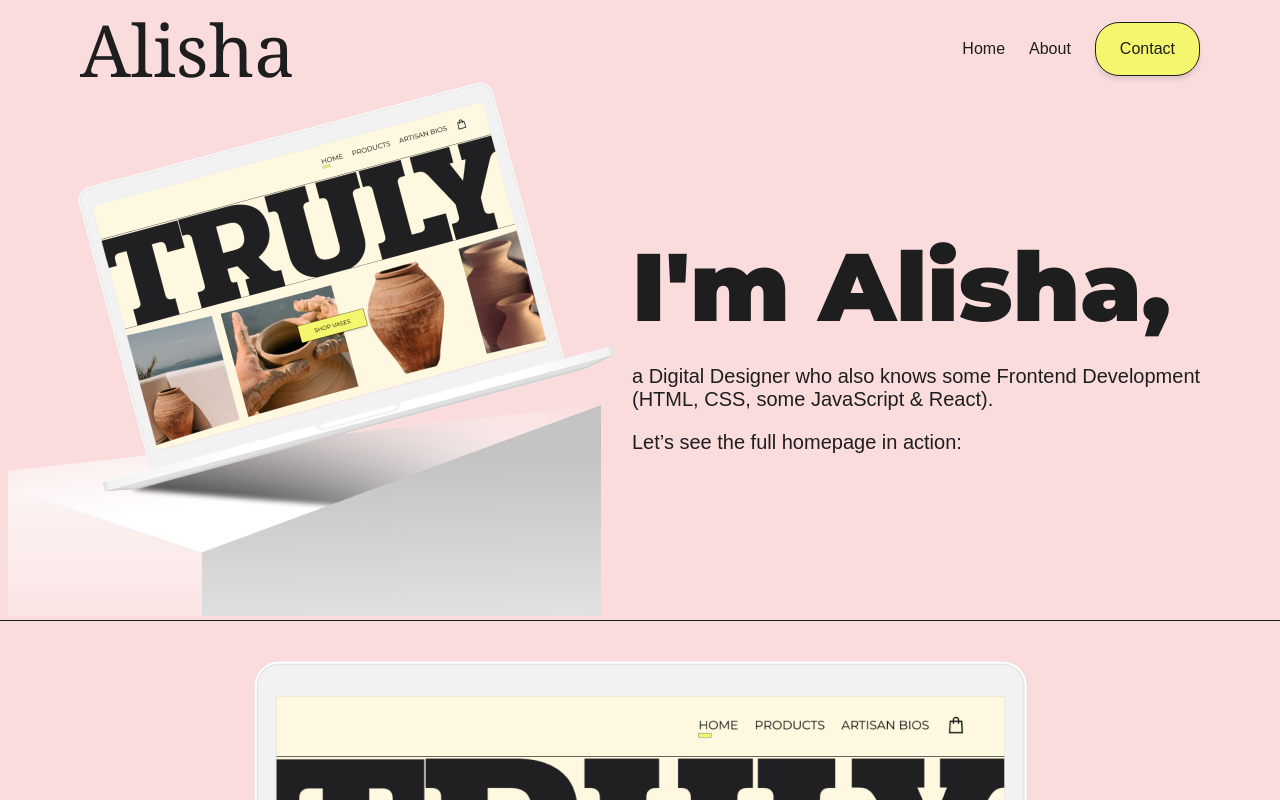
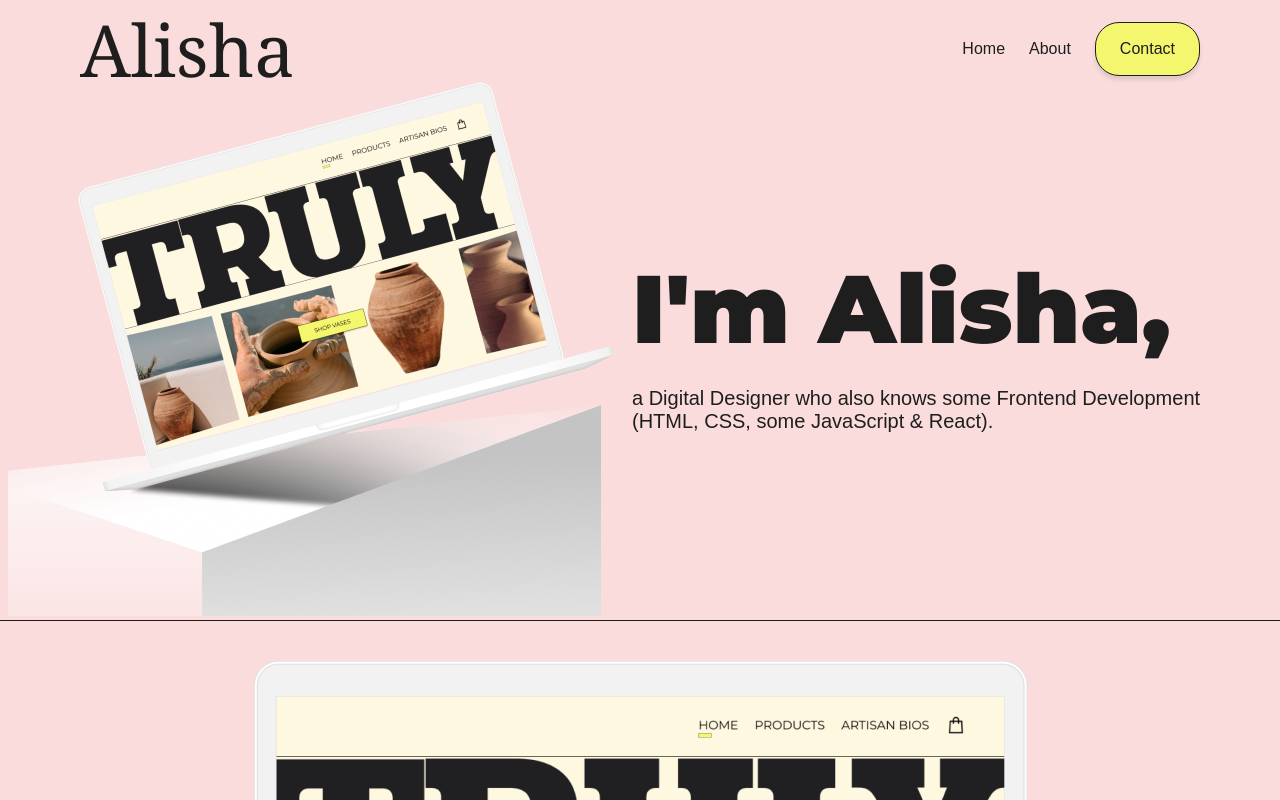
Before and after one commit to cyan-byte/au-portfolio, a React (Create React App) app: page /work in a window 1280 px wide. Shown: the top 800 px of the page. Built offline with nearby package versions, Linux system fonts and the light colour scheme.

Commit message:
hero update

```diff
--- a/src/App.css
+++ b/src/App.css
@@ -140,6 +140,7 @@ a {
   gap: 32px;
   border-bottom: #1e1e1e solid 1px;
   padding-bottom: 40px;
+  height: 100vh;
 }
 
 .truly-left {
@@ -149,6 +150,10 @@ a {
 
 .truly-right {
   width: 390px;
+}
+
+.truly-text {
+  width: 530px;
 }
 
 .truly h2 {
--- a/src/components/Home.jsx
+++ b/src/components/Home.jsx
@@ -34,7 +34,6 @@ export default function Home() {
               a Digital Designer who also knows some Frontend Development (HTML,
               CSS, some JavaScript & React).
             </p>
-            <p>Let’s see the full homepage in action:</p>
           </div>
         </div>
       </div>
```
